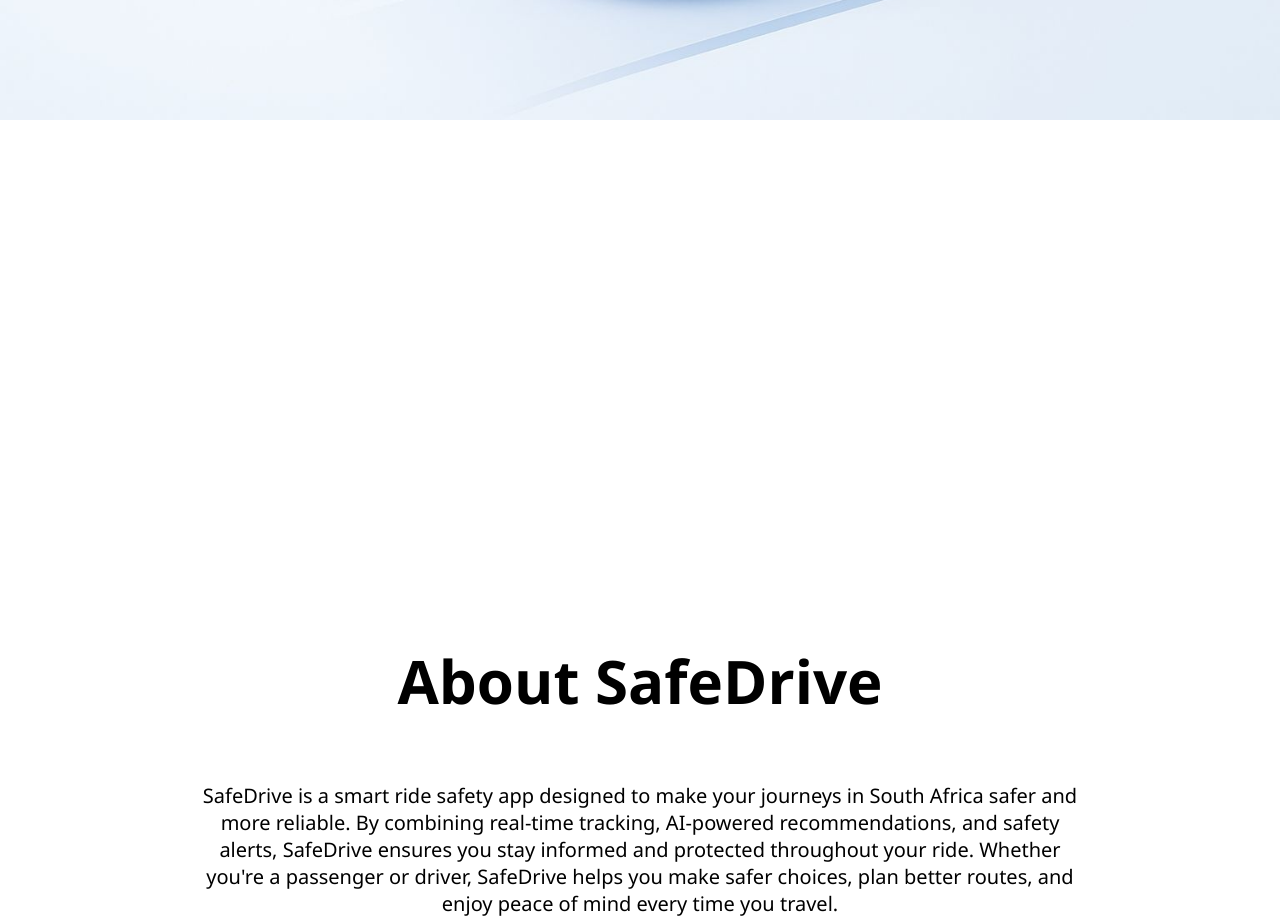
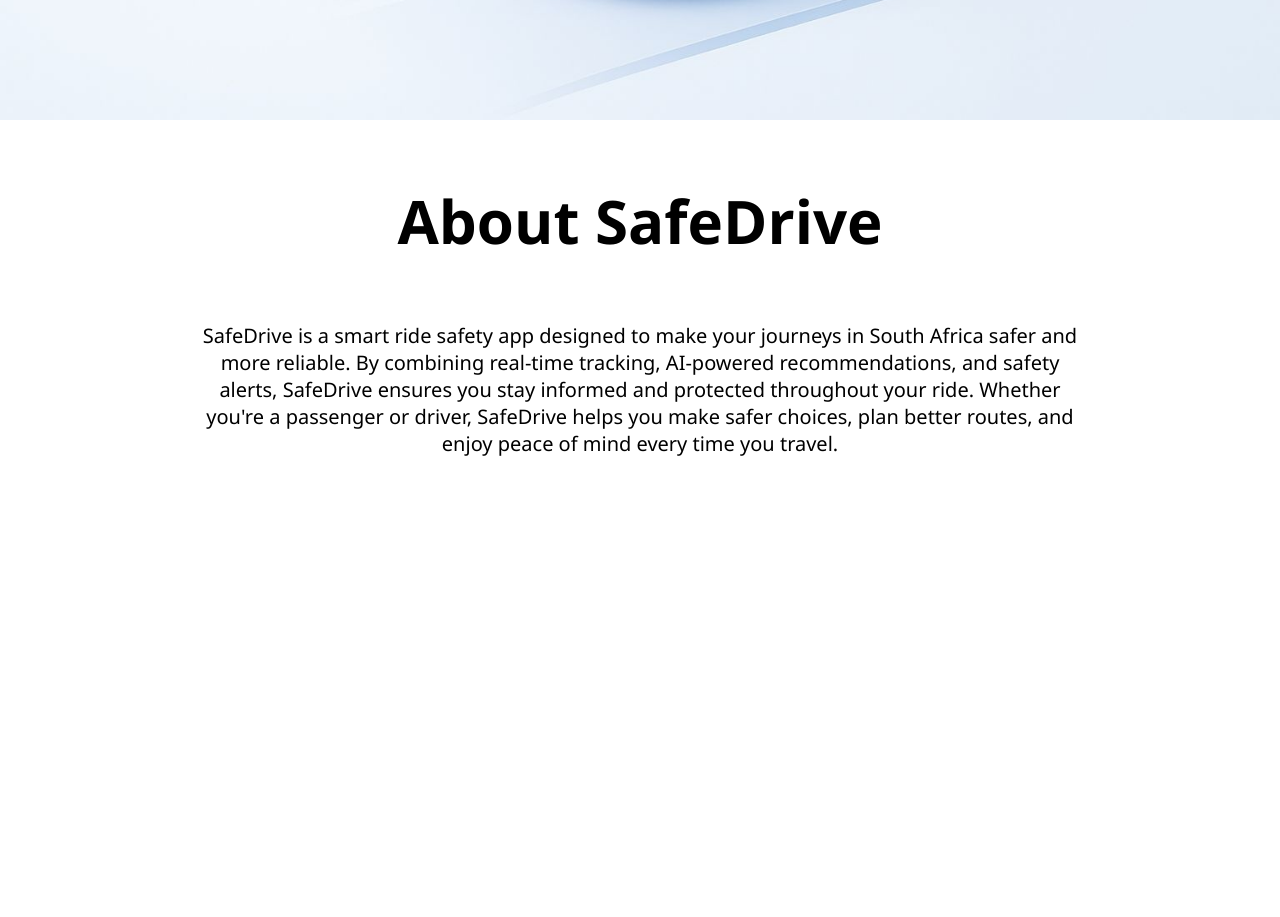
Before and after one commit to thatonkosi26/Safe-Drive, a plain HTML site: page public/index.html in a window 1280 px wide. Shown: the part 680-1597 px from the top of the page. After the commit the page ends 1197 px from the top, so only its background shows below. Drawn offline with Linux system fonts and the light colour scheme.

Commit message:
Landing Page Done

```diff
--- a/public/css/index.css
+++ b/public/css/index.css
@@ -254,10 +254,8 @@ nav > div {
     align-items: center;
     text-align: center;
     background: white;
-    margin-top: 520px;
-    padding-left: 15%;
-    padding-right: 15%;
-  }
+    padding: 60px 15%; /* vertical + horizontal padding */
+}
 
   #about-section h1 {
     font-size: 60px;
```
